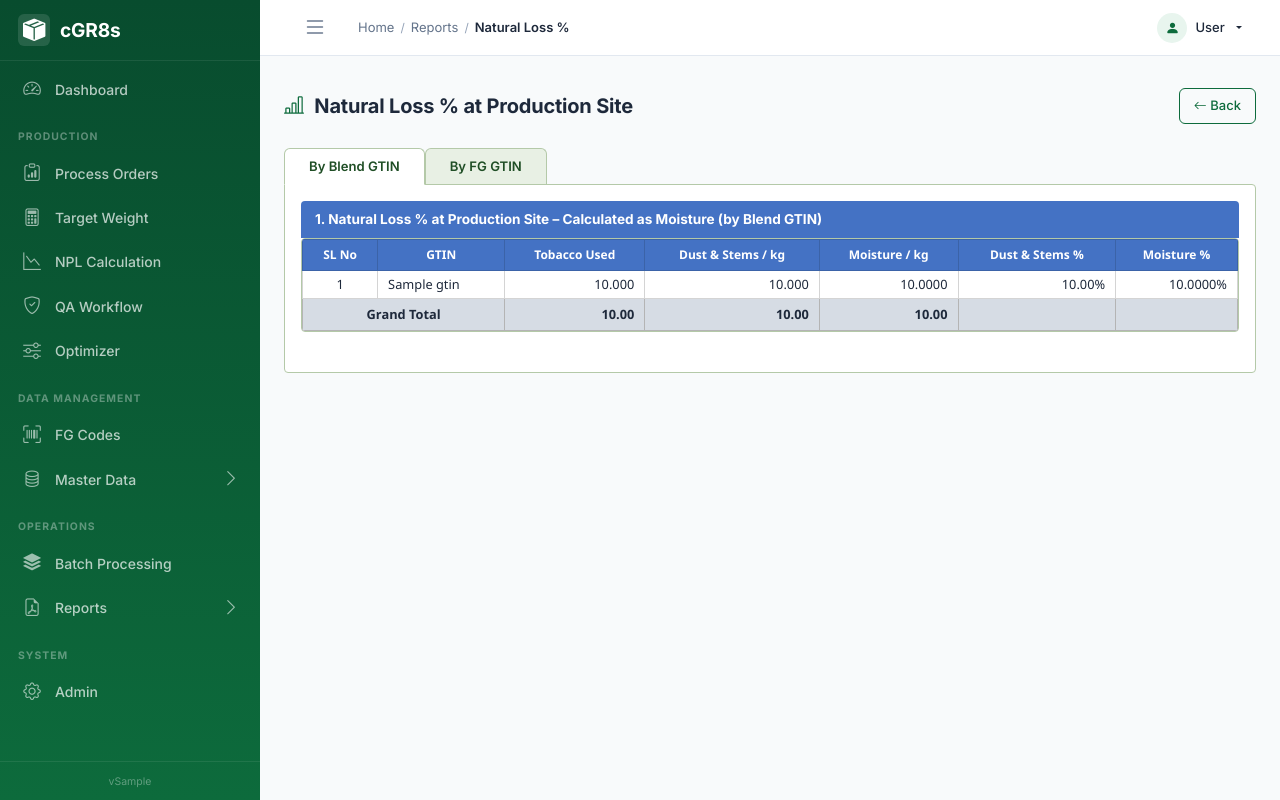
After one commit to awgtcit/cGR8s, a Python web app: template templates/reports/natural_loss.html in a window 1280 px wide. The commit adds this page. Run offline with Jinja, Linux system fonts and the light colour scheme; the template is opened without the code that fills it: most values are stand-ins (such as "Sample title", 1, 10 or a date in 2020); some libraries are stand-ins or nearby versions.

Commit message:
feat: Natural Loss % reports by Blend GTIN and FG GTIN
- New route /reports/natural-loss with two tabbed reports
- Report 1: by Blend GTIN - Tobacco Used, Dust & Stems/kg, Moisture/kg, percentages
- Report 2: by FG GTIN - same aggregations
- Grand Total row with sums
- Added get_by_ids() to BaseRepository for bulk fetches
- Reports sidebar expanded with sub-menu (All Reports + Natural Loss)

```diff
--- a/templates/base.html
+++ b/templates/base.html
@@ -162,11 +162,26 @@
                         </a>
                     </li>
                     <li class="nav-item">
-                        <a class="nav-link {% if request.blueprint == 'reports' %}active{% endif %}"
-                            href="{{ url_for('reports.index') }}">
+                        <a class="nav-link nav-sub-toggle {% if request.blueprint == 'reports' %}active{% endif %}"
+                            data-bs-toggle="collapse" data-bs-target="#reportsSub"
+                            aria-expanded="{% if request.blueprint == 'reports' %}true{% else %}false{% endif %}"
+                            role="button">
                             <i class="bi bi-file-earmark-pdf"></i>
                             <span>Reports</span>
+                            <i class="bi bi-chevron-right chevron"></i>
                         </a>
+                        <div class="collapse {% if request.blueprint == 'reports' %}show{% endif %}" id="reportsSub">
+                            <ul class="nav flex-column sub-nav">
+                                <li class="nav-item"><a
+                                        class="nav-link {% if request.endpoint == 'reports.index' %}active{% endif %}"
+                                        href="{{ url_for('reports.index') }}"><i class="bi bi-list-ul"></i><span>All
+                                            Reports</span></a></li>
+                                <li class="nav-item"><a
+                                        class="nav-link {% if request.endpoint == 'reports.natural_loss' %}active{% endif %}"
+                                        href="{{ url_for('reports.natural_loss') }}"><i
+                                            class="bi bi-bar-chart-line"></i><span>Natural Loss %</span></a></li>
+                            </ul>
+                        </div>
                     </li>
                     <li class="nav-section">SYSTEM</li>
                     <li class="nav-item">
--- /dev/null
+++ b/templates/reports/natural_loss.html
@@ -0,0 +1,243 @@
+{% extends "base.html" %}
+{% block title %}Natural Loss Reports{% endblock %}
+
+{% block breadcrumb %}
+<a href="{{ url_for('dashboard.index') }}">Home</a>
+<span class="separator">/</span>
+<a href="{{ url_for('reports.index') }}">Reports</a>
+<span class="separator">/</span>
+<span class="current">Natural Loss %</span>
+{% endblock %}
+
+{% block content %}
+<style>
+    .nl-table-wrap {
+        overflow: auto;
+        border: 1px solid #b4c9a8;
+        border-radius: 4px;
+        background: #fff;
+        margin-bottom: 24px;
+    }
+
+    .nl-table {
+        width: 100%;
+        border-collapse: collapse;
+        font-family: 'Segoe UI', Calibri, Arial, sans-serif;
+        font-size: 0.8rem;
+    }
+
+    .nl-table thead th {
+        background: #4472c4;
+        color: #fff;
+        font-weight: 700;
+        font-size: 0.75rem;
+        padding: 6px 10px;
+        border: 1px solid #3b63a8;
+        text-align: center;
+        white-space: nowrap;
+    }
+
+    .nl-table tbody td {
+        padding: 4px 10px;
+        border: 1px solid #d4d4d4;
+        white-space: nowrap;
+    }
+
+    .nl-table tbody tr:nth-child(even) td {
+        background: #f2f2f2;
+    }
+
+    .nl-table tbody tr:hover td {
+        background: #dce6f1;
+    }
+
+    .nl-table .num {
+        text-align: right;
+        font-variant-numeric: tabular-nums;
+    }
+
+    .nl-table .center {
+        text-align: center;
+    }
+
+    .nl-table tfoot td {
+        background: #d6dce4;
+        font-weight: 700;
+        padding: 6px 10px;
+        border: 1px solid #b4b4b4;
+    }
+
+    .nl-title {
+        background: #4472c4;
+        color: #fff;
+        padding: 8px 14px;
+        font-weight: 700;
+        font-size: 0.85rem;
+        border-radius: 4px 4px 0 0;
+        margin-bottom: 0;
+    }
+
+    .report-section {
+        margin-bottom: 32px;
+    }
+
+    .tab-btns {
+        display: flex;
+        gap: 0;
+        margin-bottom: 0;
+    }
+
+    .tab-btns .tab-btn {
+        padding: 8px 24px;
+        font-weight: 600;
+        font-size: 0.82rem;
+        border: 1px solid #b4c9a8;
+        border-bottom: none;
+        background: #e8f0e4;
+        color: #1f4e25;
+        cursor: pointer;
+        border-radius: 6px 6px 0 0;
+        transition: background .15s;
+    }
+
+    .tab-btns .tab-btn.active {
+        background: #fff;
+        border-bottom: 1px solid #fff;
+        margin-bottom: -1px;
+        z-index: 1;
+        position: relative;
+    }
+
+    .tab-btns .tab-btn:hover:not(.active) {
+        background: #d4e4c8;
+    }
+
+    .tab-panel {
+        display: none;
+        border: 1px solid #b4c9a8;
+        border-radius: 0 4px 4px 4px;
+        padding: 16px;
+        background: #fff;
+    }
+
+    .tab-panel.active {
+        display: block;
+    }
+</style>
+
+<div class="page-header">
+    <h2><i class="bi bi-bar-chart-line"></i> Natural Loss % at Production Site</h2>
+    <a href="{{ url_for('reports.index') }}" class="btn btn-outline-primary"><i class="bi bi-arrow-left"></i> Back</a>
+</div>
+
+{# ── Tab Navigation ── #}
+<div class="tab-btns">
+    <button class="tab-btn active" onclick="switchNLTab('blend')">By Blend GTIN</button>
+    <button class="tab-btn" onclick="switchNLTab('fg')">By FG GTIN</button>
+</div>
+
+{# ── Tab 1: Blend GTIN ── #}
+<div class="tab-panel active" id="tab-blend">
+    <div class="nl-title">1. Natural Loss % at Production Site – Calculated as Moisture (by Blend GTIN)</div>
+    <div class="nl-table-wrap">
+        <table class="nl-table">
+            <thead>
+                <tr>
+                    <th>SL No</th>
+                    <th>GTIN</th>
+                    <th>Tobacco Used</th>
+                    <th>Dust &amp; Stems / kg</th>
+                    <th>Moisture / kg</th>
+                    <th>Dust &amp; Stems %</th>
+                    <th>Moisture %</th>
+                </tr>
+            </thead>
+            <tbody>
+                {% for r in blend_rows %}
+                <tr>
+                    <td class="center">{{ loop.index }}</td>
+                    <td>{{ r.gtin }}</td>
+                    <td class="num">{{ '%.3f'|format(r.t_usd) }}</td>
+                    <td class="num">{{ '%.3f'|format(r.l_dst) }}</td>
+                    <td class="num">{{ '%.4f'|format(r.npl_kg) }}</td>
+                    <td class="num">{{ '%.2f'|format(r.dust_pct) }}%</td>
+                    <td class="num">{{ '%.4f'|format(r.moist_pct) }}%</td>
+                </tr>
+                {% endfor %}
+            </tbody>
+            {% if blend_rows %}
+            <tfoot>
+                <tr>
+                    <td colspan="2" class="center"><strong>Grand Total</strong></td>
+                    <td class="num">{{ '%.2f'|format(blend_rows|sum(attribute='t_usd')) }}</td>
+                    <td class="num">{{ '%.2f'|format(blend_rows|sum(attribute='l_dst')) }}</td>
+                    <td class="num">{{ '%.2f'|format(blend_rows|sum(attribute='npl_kg')) }}</td>
+                    <td class="num"></td>
+                    <td class="num"></td>
+                </tr>
+            </tfoot>
+            {% endif %}
+        </table>
+    </div>
+    {% if not blend_rows %}
+    <p class="text-muted text-center py-4">No NPL data available for Blend GTIN aggregation.</p>
+    {% endif %}
+</div>
+
+{# ── Tab 2: FG GTIN ── #}
+<div class="tab-panel" id="tab-fg">
+    <div class="nl-title">2. Natural Loss % at Production Site – Calculated as Moisture (by FG GTIN)</div>
+    <div class="nl-table-wrap">
+        <table class="nl-table">
+            <thead>
+                <tr>
+                    <th>SL No</th>
+                    <th>GTIN</th>
+                    <th>Tobacco Used</th>
+                    <th>Dust &amp; Stems / kg</th>
+                    <th>Moisture / kg</th>
+                    <th>Dust &amp; Stems %</th>
+                    <th>Moisture %</th>
+                </tr>
+            </thead>
+            <tbody>
+                {% for r in fg_rows %}
+                <tr>
+                    <td class="center">{{ loop.index }}</td>
+                    <td>{{ r.gtin }}</td>
+                    <td class="num">{{ '%.3f'|format(r.t_usd) }}</td>
+                    <td class="num">{{ '%.3f'|format(r.l_dst) }}</td>
+                    <td class="num">{{ '%.4f'|format(r.npl_kg) }}</td>
+                    <td class="num">{{ '%.2f'|format(r.dust_pct) }}%</td>
+                    <td class="num">{{ '%.4f'|format(r.moist_pct) }}%</td>
+                </tr>
+                {% endfor %}
+            </tbody>
+            {% if fg_rows %}
+            <tfoot>
+                <tr>
+                    <td colspan="2" class="center"><strong>Grand Total</strong></td>
+                    <td class="num">{{ '%.2f'|format(fg_rows|sum(attribute='t_usd')) }}</td>
+                    <td class="num">{{ '%.2f'|format(fg_rows|sum(attribute='l_dst')) }}</td>
+                    <td class="num">{{ '%.2f'|format(fg_rows|sum(attribute='npl_kg')) }}</td>
+                    <td class="num"></td>
+                    <td class="num"></td>
+                </tr>
+            </tfoot>
+            {% endif %}
+        </table>
+    </div>
+    {% if not fg_rows %}
+    <p class="text-muted text-center py-4">No NPL data available for FG GTIN aggregation.</p>
+    {% endif %}
+</div>
+
+<script>
+    function switchNLTab(tab) {
+        document.querySelectorAll('.tab-btn').forEach(function (b) { b.classList.remove('active'); });
+        document.querySelectorAll('.tab-panel').forEach(function (p) { p.classList.remove('active'); });
+        document.getElementById('tab-' + tab).classList.add('active');
+        event.target.classList.add('active');
+    }
+</script>
+{% endblock %}
```
Also changed, not shown: app/modules/reports/__init__.py (+77 -1 lines), app/repositories/base_repository.py (+11 -0 lines).
